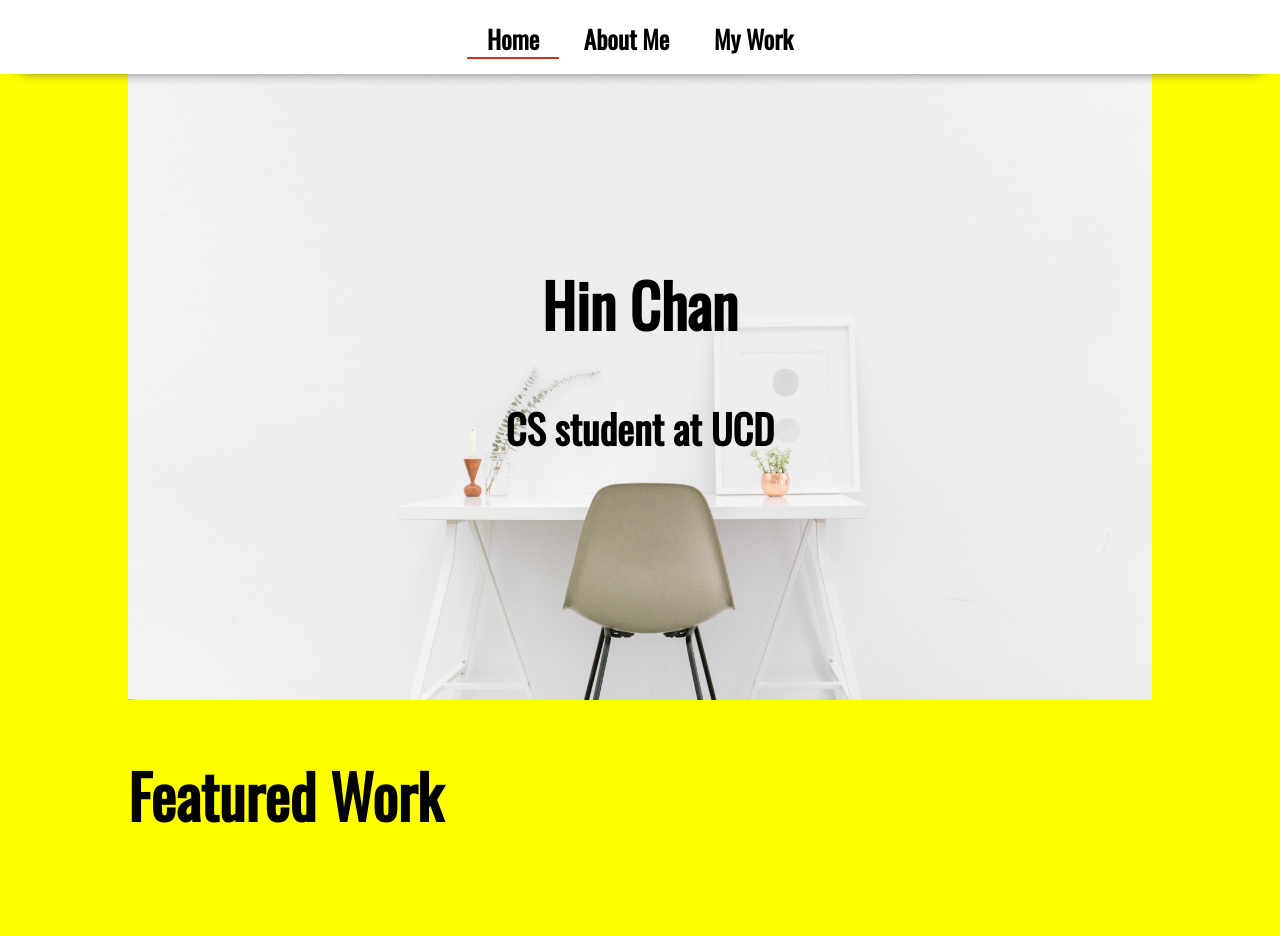
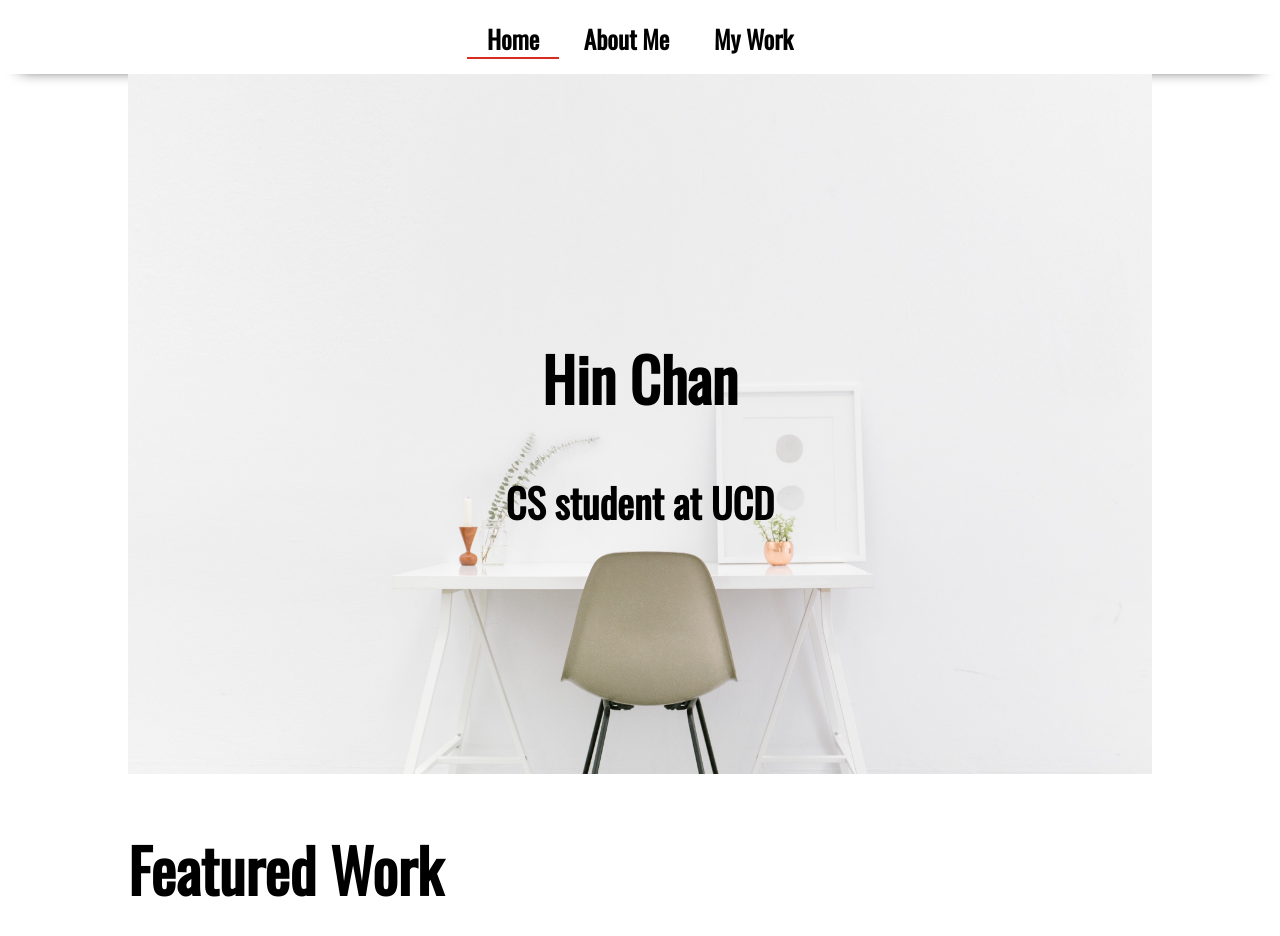
Before and after one commit to chnchan/chnchan.github.io, a plain HTML site: page index.html in a window 1280 px wide. Shown: the top 936 px of the page. Drawn offline with nearby package versions, Linux system fonts and the light colour scheme.

Commit message:
Update main.css

```diff
--- a/css/main.css
+++ b/css/main.css
@@ -67,10 +67,10 @@ h2 {
 #me {
   grid-area: me;
 
-  background-image: url("../src/img/apartment-chair-contemporary-509922.jpg");
+  background-image: url("../src/img/apartment-chair-contemporary-509922_2.jpg");
   background-position: bottom;
   background-repeat: no-repeat;
-  background-size: 100%;
+  background-size: 100% auto;
   display: grid;
   grid-template-areas:
   ". . ."
@@ -106,8 +106,9 @@ div .meCen {
     grid-template-rows: 526px 1200px;
   }
 
-  body {
-    background-color: yellow;
+  #me {
+    background-image: url("../src/img/apartment-chair-contemporary-509922.jpg");
+    background-size: auto 100%;
   }
 }
 
@@ -116,8 +117,6 @@ div .meCen {
 @media screen and (min-width: 1080px)
 {
   .nav {
-    position: fixed;
-    width: 100%;
     box-shadow: 0px 15px 15px -20px #111;
   }
 
```
